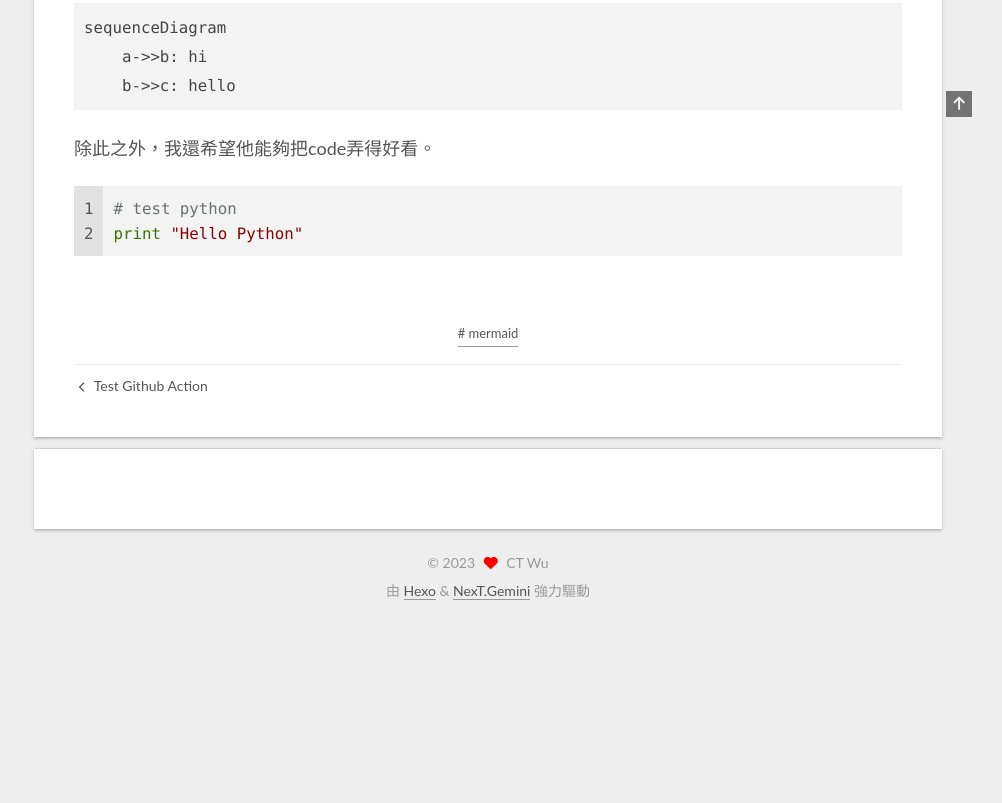
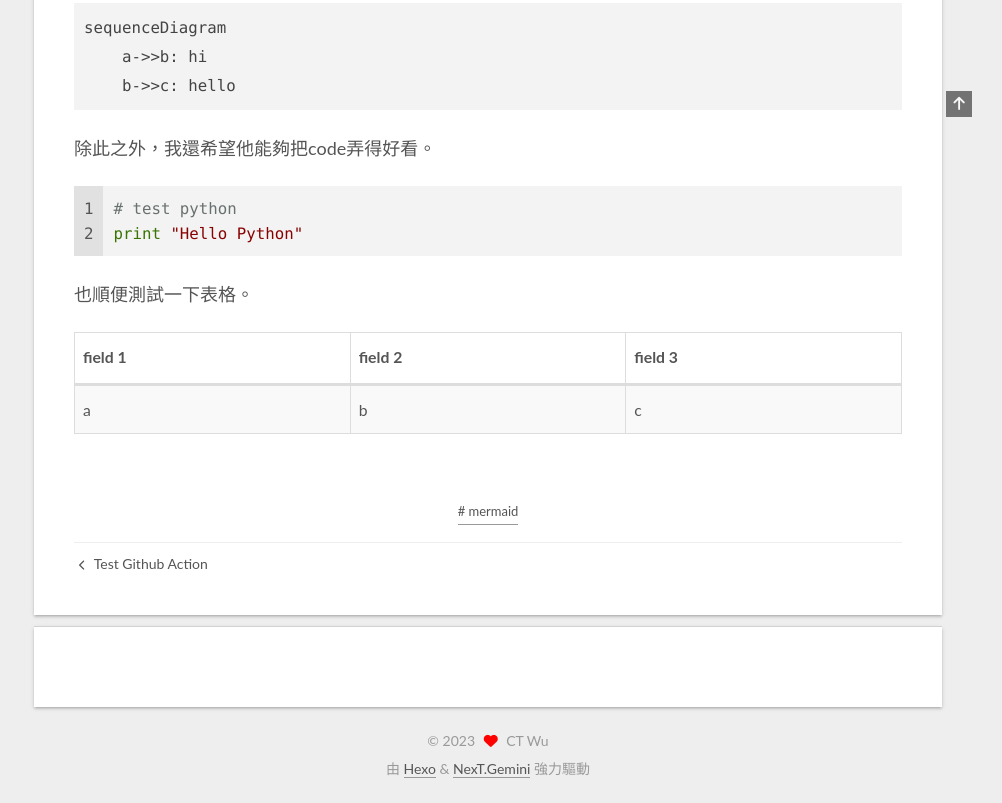
Before and after one commit to wirelessr/ct.github.io, a plain HTML site: page 2023/04/18/Test-Mermaid/index.html in a window 1280 px wide. Shown: the part 783-1586 px from the top of the page, without its empty margins (278-1280 px from the left). Before the commit the page ends 1408 px from the top, so only its background shows below. Drawn offline with nearby package versions, Linux system fonts and the light colour scheme; a script that the page names is missing.

Commit message:
test: table

```diff
--- a/2023/04/18/Test-Mermaid/index.html
+++ b/2023/04/18/Test-Mermaid/index.html
@@ -27,7 +27,7 @@
 <meta property="og:description" content="我很倚賴mermaid繪圖，所以我會選擇內建支援mermaid的theme，目前嘗試起來next還不錯。 graph LR     subgraph MongoDB     A[Orders] --&gt;|Streaming| B(Kafka)     end     subgraph Data Lake Storage     B --&gt;|Streaming| C&amp;#123;Data L">
 <meta property="og:locale" content="zh_TW">
 <meta property="article:published_time" content="2023-04-18T06:20:02.000Z">
-<meta property="article:modified_time" content="2023-04-18T10:37:35.078Z">
+<meta property="article:modified_time" content="2023-04-18T14:03:51.917Z">
 <meta property="article:author" content="CT Wu">
 <meta property="article:tag" content="mermaid">
 <meta name="twitter:card" content="summary">
@@ -194,7 +194,7 @@
       <span class="post-meta-item-text">發表於</span>
 
 
-      <time title="創建時間：2023-04-18 14:20:02 / 修改時間：18:37:35" itemprop="dateCreated datePublished" datetime="2023-04-18T14:20:02+08:00">2023-04-18</time>
+      <time title="創建時間：2023-04-18 14:20:02 / 修改時間：22:03:51" itemprop="dateCreated datePublished" datetime="2023-04-18T14:20:02+08:00">2023-04-18</time>
     </span>
 
 
@@ -246,6 +246,22 @@
 
 <p>除此之外，我還希望他能夠把code弄得好看。</p>
 <figure class="highlight python"><table><tr><td class="gutter"><pre><span class="line">1</span><br><span class="line">2</span><br></pre></td><td class="code"><pre><span class="line"><span class="comment"># test python</span></span><br><span class="line"><span class="built_in">print</span> <span class="string">&quot;Hello Python&quot;</span></span><br></pre></td></tr></table></figure>
+
+<p>也順便測試一下表格。</p>
+<table>
+<thead>
+<tr>
+<th>field 1</th>
+<th>field 2</th>
+<th>field 3</th>
+</tr>
+</thead>
+<tbody><tr>
+<td>a</td>
+<td>b</td>
+<td>c</td>
+</tr>
+</tbody></table>
 
     </div>
 
```
Also changed, not shown: 2023/04/17/Hello-Hexo/index.html (+2 -2 lines), 2023/04/17/Test-Github-Action/index.html (+2 -2 lines), categories/index.html (+1 -1 lines), index.html (+19 -3 lines), tags/index.html (+1 -1 lines).
